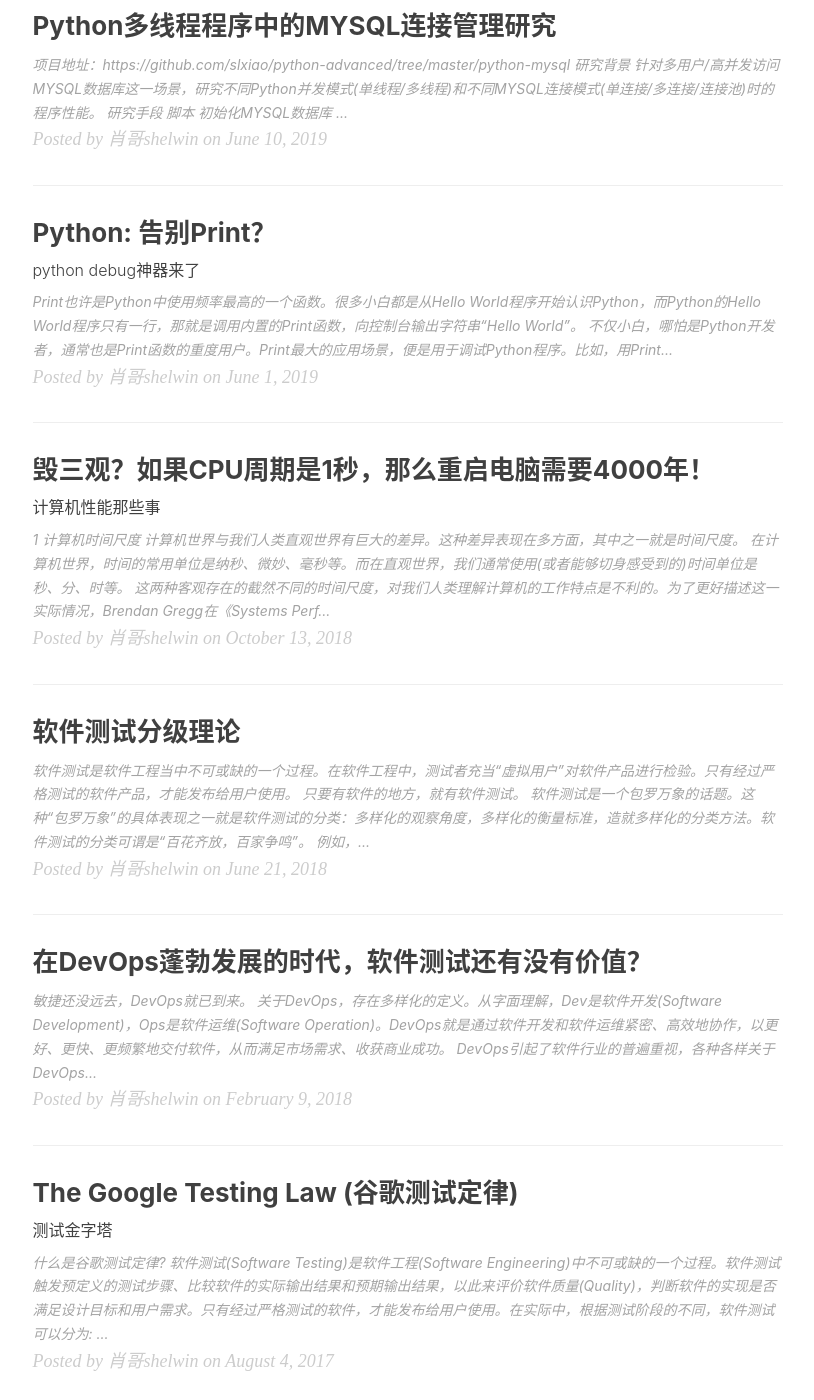
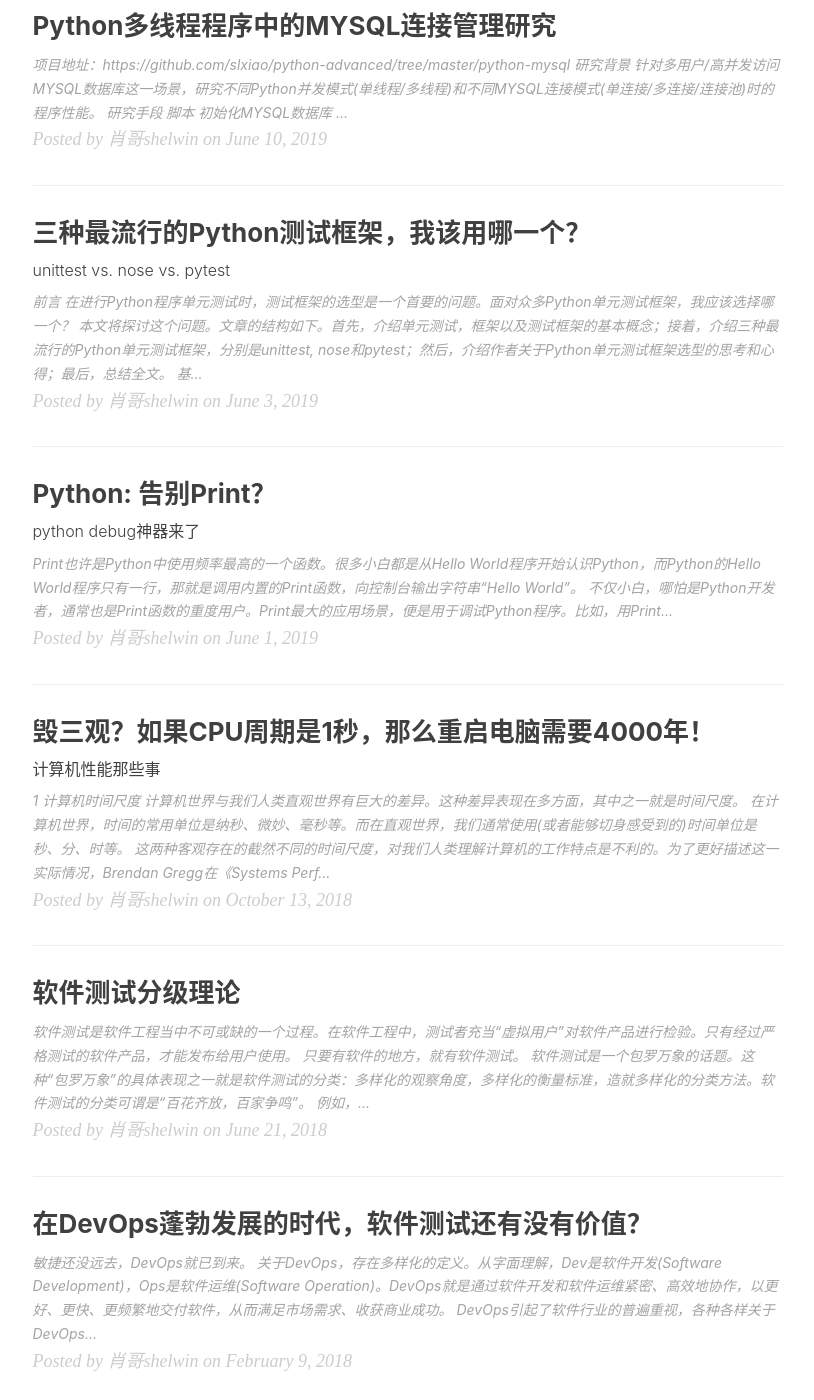
Before and after one commit to slxiao/slxiao.github.io, a Jekyll site: the page built from index.html, in a window 1280 px wide and 1400 px high, scrolled down 1388 px. Shown: the whole window, without its empty margins (135-949 px from the left). Built offline with Jekyll 4.4.1, drawn with Linux system fonts in a browser that asks for light colours; nearby versions of some CDN libraries; the list of posts is cut into pages by our own code; comment, search, counter and statistics services are not loaded; part of the change alters nothing that is shown.

Commit message:
add_post

````diff
--- a/_config.yml
+++ b/_config.yml
@@ -13,10 +13,8 @@ future: true
 
 # SNS settings
 RSS: false
-weibo_username:     awesometest
 zhihu_username:     awesometest
 github_username:    slxiao
-twitter_username:   awesometest
 #facebook_username:  huxpro
 #linkedin_username:  firstname-lastname-idxxxx
 
--- /dev/null
+++ b/_posts/2019-06-03-py-test.md
@@ -0,0 +1,159 @@
+---
+layout: post
+title: "三种最流行的Python测试框架，我该用哪一个？"
+subtitle: "unittest vs. nose vs. pytest"
+author: "肖哥shelwin"
+header-img: "img/8.jpg"
+header-mask: 0.4
+tags:
+  - 自动化测试
+  - 单元测试
+  - Python
+---
+## 前言
+
+在进行Python程序单元测试时，**测试框架的选型**是一个首要的问题。面对众多Python单元测试框架，我应该选择哪一个？
+
+本文将探讨这个问题。文章的结构如下。首先，介绍单元测试，框架以及测试框架的基本概念；接着，介绍三种最流行的Python单元测试框架，分别是**unittest, nose和pytest**；然后，介绍作者关于Python单元测试框架选型的思考和心得；最后，总结全文。
+
+## 基本概念
+
+在介绍具体的Python单元测试框架之前，我们先来回顾一些基本概念。
+
+**什么是单元测试**？单元测试是软件测试的一种类型。顾名思义，单元测试就是测试的对象是**程序中的最小单元**的测试。程序的最小单元可以是一个函数，一个类，也可以是函数的组合，类的组合。
+
+单元测试是软件测试中**最低级别**的测试活动，与之相对的更高级别的测试有模块测试，集成系统和系统测试等。单元测试一般由软件开发者而不是独立的测试工程师完成。另外，单元测试有一个隐含的性质，那就是**单元测试天然就是自动化的**，单元测试属于自动化测试。
+
+**什么是框架**？首先，框架是一个“架子”。这个架子能够完成领域内基础的、重要的功能。基于这个已有的架子，我们可以将重心放在面向业务的开发上。
+
+其次，框架也是一个“框框”。**“框框”为我们设置了有形和无形的约束**。所谓有形的约束，就是我们的开发工作需要符合框架的定义、与框架兼容。所谓无形的约束，就是我们的开发工作需要承受框架的缺点和不足(毕竟，没有十全十美的框架)。
+
+**什么是测试框架**？ 我们知道，软件测试分为手工测试和自动化测试。需要注意的是，**一般只有自动化测试才有框架的概念**。(自动化)测试框架，需要提供**自动化测试用例编写、自动化测试用例执行、自动化测试报告生成等基础功能**。
+
+有了测试框架，我们只需要完成和业务高度相关的测试用例设计和实现即可。另外，框架会为我们处理好复杂度与扩展性的问题，我们无需为此操心。
+
+有了这些概念作为支撑，我们就很容易理解什么是Python单元测试框架了。**所谓Python单元测试框架，就是面向Python编程语言，服务于Python单元测试的自动化测试框架**。
+
+## 主流框架
+Python单元测试框架有很多，我们介绍最流行的三种。
+
+### unittest
+unittest是Python标准库中**自带的**单元测试框架。unittest有时候也被称为PyUnit。就像JUnit是Java语言的标准单元测试框架一样，**unittest(PyUnit)则是Python语言的标准单元测试框架**。
+
+unittest支持自动化测试，测试用例的初始化和关闭，测试用例的聚合等功能。unittest有一个很重要的特性：它通过类(class)的方式，将测试用例组织在一起。
+
+一个简单的示例如下：
+```python
+import unittest
+
+class TestStringMethods(unittest.TestCase):
+    def test_upper(self):
+        self.assertEqual('foo'.upper(), 'FOO')
+
+if__name__=='__main__':
+    unittest.main()
+
+```
+执行结果：
+```python
+...
+---------------------
+Ran 1 tests in 0.000s
+OK
+```
+
+需要注意的是，unittest有一个关联模块**unittest2**。但是unittest2仅适用于Python 2.4-2.6。这是因为，从Python 2.7开始，unittest增加一些新的特性。为了在老的版本Python 2.4-2.6支持这些特性，提供了unittest2这个库。对于Python 2.7及之后的版本，unittest是唯一的。
+
+### nose
+nose是Python的一个第三方单元测试框架。这意味着，如果要使用nose，需要先显式安装它：
+
+```python
+pip install nose
+```
+
+与unittest不同的是，nose的测试用例并不限制于类。任何函数和类，只要名称匹配一定的条件(例如，以test开头或以test结尾等)，都会被**自动识别**为测试用例；并且，为了兼容unittest, 所有的基于unitest编写的测试用例，也会被nose自动识别为。
+
+一个简单的nose单元测试示例如下：
+```python
+import nose
+
+def test_example ():
+    pass
+
+if __name__ == '__main__':
+    nose.runmodule()
+```
+
+执行结果：
+```python
+...
+---------------------
+Ran 1 tests in 0.000s
+OK
+```
+
+需要注意的是，nose已经进入**维护模式**，从[github nose](https://github.com/nose-devs/nose/commits/master)上可以看到，nose最近的一次代码提交还是在2016年5月4日。**继承nose的是nose2**，但要注意的是，nose2并不支持nose的全部功能，它们的区别可以看[这里](https://nose2.readthedocs.io/en/latest/differences.html)。
+
+nose2的主要目的是扩展Python的标准单元测试库unittest，因此它的定位是“**带插件的unittest**”。nose2提供的插件，例如测试用例加载器，覆盖度报告生成器，并行测试等内置插件和第三方插件，让单元测试变得更加完善。
+
+### pytest
+pytest是Python另一个第三方单元测试库。它的目的是让单元测试变得更容易，并且也能扩展到支持应用层面复杂的功能测试。
+
+pytest的特性有：
+
+1. 支持用简单的assert语句实现丰富的断言，无需复杂的self.assert*函数
+2. 自动识别测试模块和测试函数
+3. 兼容unittest和nose测试集
+4. 支持Python3和PyPy3
+5. 丰富的插件生态，已有300多个各式各样的插件，和活跃的社区
+
+pytest一个简单的示例如下：
+```py
+def inc(x):
+    return x +1
+
+def test_answer():
+    assert inc(3) ==5
+```
+执行结果如下：
+```python
+$ pytest
+============================= test session starts=============================
+collected 1 items
+test_sample.py F
+================================== FAILURES===================================
+_________________________________ test_answer_________________________________
+    def test_answer():
+>       assert inc(3)== 5
+E       assert 4 == 5
+E        +  where 4 = inc(3)
+
+test_sample.py:5: AssertionError
+========================== 1 failed in 0.04 seconds===========================
+```
+
+## 框架选型
+
+(1) **从入门难度看，pytest/nose优于unittest**
+
+虽然unittest是Python自带的单元测试库，但是要上手unittest是有难度的，既需要了解testrunner, testsuite, testcase等基本概念，还需要熟悉面向对象编程。而pytest/nose则为我们隐藏了这些细节，因而能够降低入门单元测试的难度。
+
+**对于有一定Python编程基础的人来说，unittest是适合的；对于Python编程基础较弱的人来说，nose和pytest则比较适合。另外，对比nose和pytest，一般认为pytest的入门难度更低**。
+
+(2) **同为第三方库，pytest的生态优于nose/nose2**
+
+我们知道，nose已经进入了维护模式，取代者是nose2。相比nose2，pytest的生态无疑更具优势，社区的活跃度也更高。
+
+例如，在github上，截止现在，pytest的STAR数量是4229，而nose2的STAR数量是558；pytest的提交数量是10384，而nose2的提交数量是917。最重要的，pytest的插件数量是300多个，远高于nose2的20多个插件。
+
+**如果只需要基本的插件，那么nose和pytest都是适合的；如果追求单元测试更丰富的插件，那么pytest更适合**。
+
+(3) **从通用性角度看，pytest优于unittest和nose**
+
+与unittest/nose不同的是，pytest不仅能用于单元测试，还能用于更高级别的，面向应用的功能测试。因此，如果需要进行更高级别的测试，则适合采用Pytest。
+
+## 总结
+
+在进行Python程序测试时，测试框架的选型是一个重要的问题。众多测试框架之间，我到底应该选择哪一个？
+
+**本文对比了unittest，nose和pytest这三种最流行的Python单元测试测试，指出了各个框架的特点，指出了在不同场景和不同需求下，哪一种框架更适合**。当然，本文的分析还是比较初步的，在实际中，还需要结合具体情况深入分析后再做决定。
````
